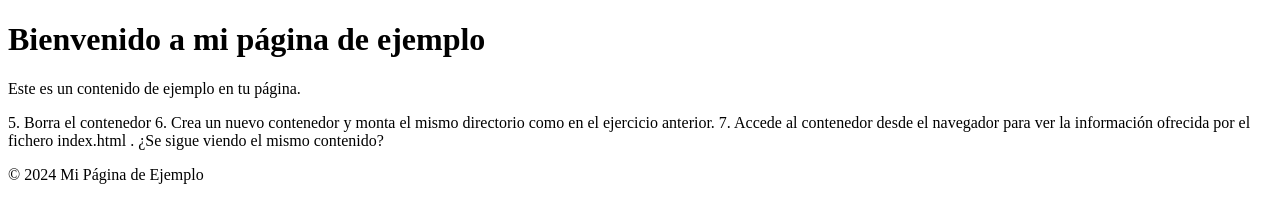
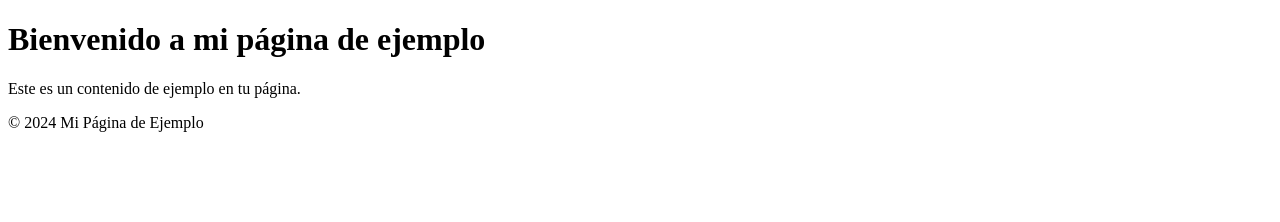
Before and after one commit to julianGC78/Docker, a plain HTML site: page directorio_bindMount/index.html in a window 1280 px wide. Drawn offline with Linux system fonts and the light colour scheme.

```diff
--- a/directorio_bindMount/index.html
+++ b/directorio_bindMount/index.html
@@ -1,5 +1,4 @@
 <!DOCTYPE html> <html lang="es"> <head> <meta charset="UTF-8"> <meta name="viewport" content="width=device-width, initialscale= 1.0"> <title>Página de Ejemplo Bind Mount</title> </head> <body> <header>
-<h1>Bienvenido a mi página de ejemplo</h1> </header> <main> <p>Este es un contenido de ejemplo en tu página.</p> </main> 5. Borra el contenedor 6. Crea un nuevo contenedor y monta el mismo directorio
-como en el ejercicio anterior. 7. Accede al contenedor desde el navegador para ver la información ofrecida por el fichero index.html . ¿Se sigue viendo el mismo contenido? <footer> <p>&copy; 2024 Mi
+<h1>Bienvenido a mi página de ejemplo</h1> </header> <main> <p>Este es un contenido de ejemplo en tu página.</p> </main> <footer> <p>&copy; 2024 Mi
 Página de Ejemplo</p> </footer> </body>
 </html>
```
Also changed, not shown: DockerBindMount.assets/image-20240201171652644.png (added), 1 other file.
